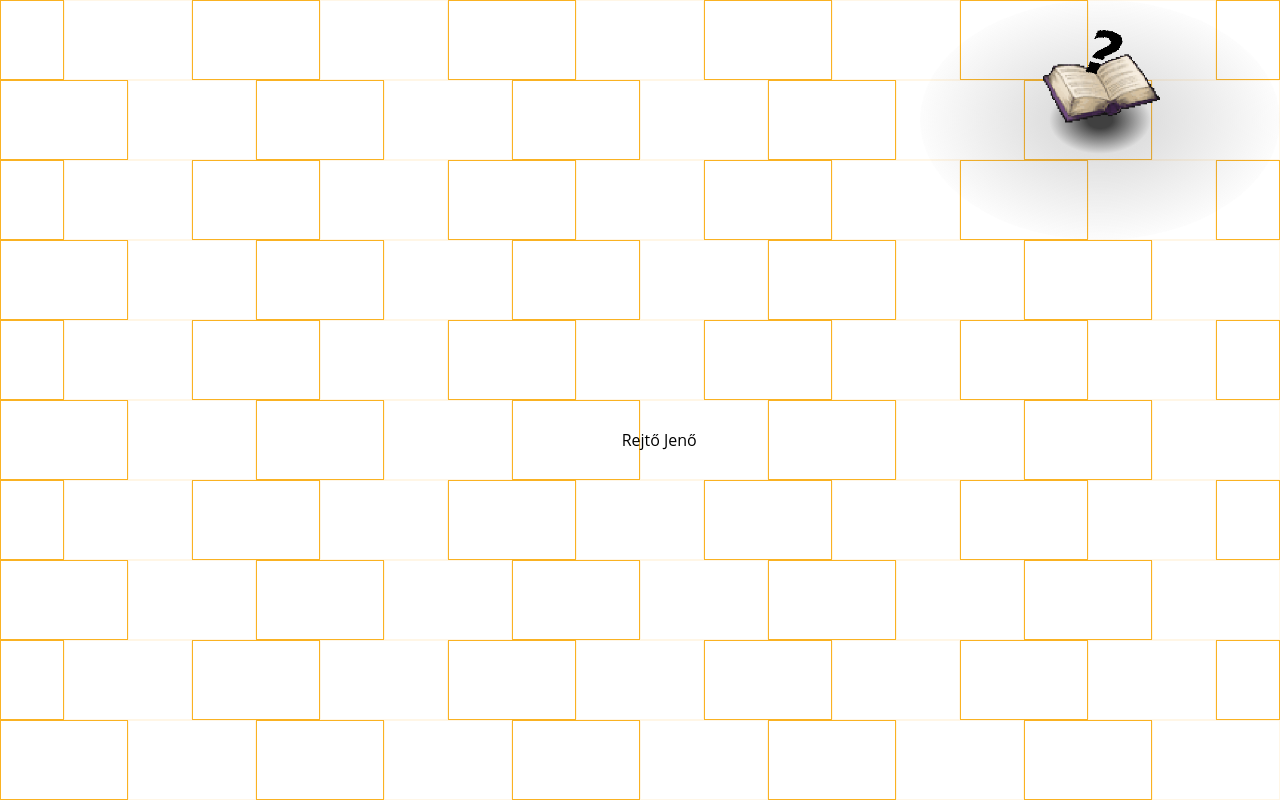
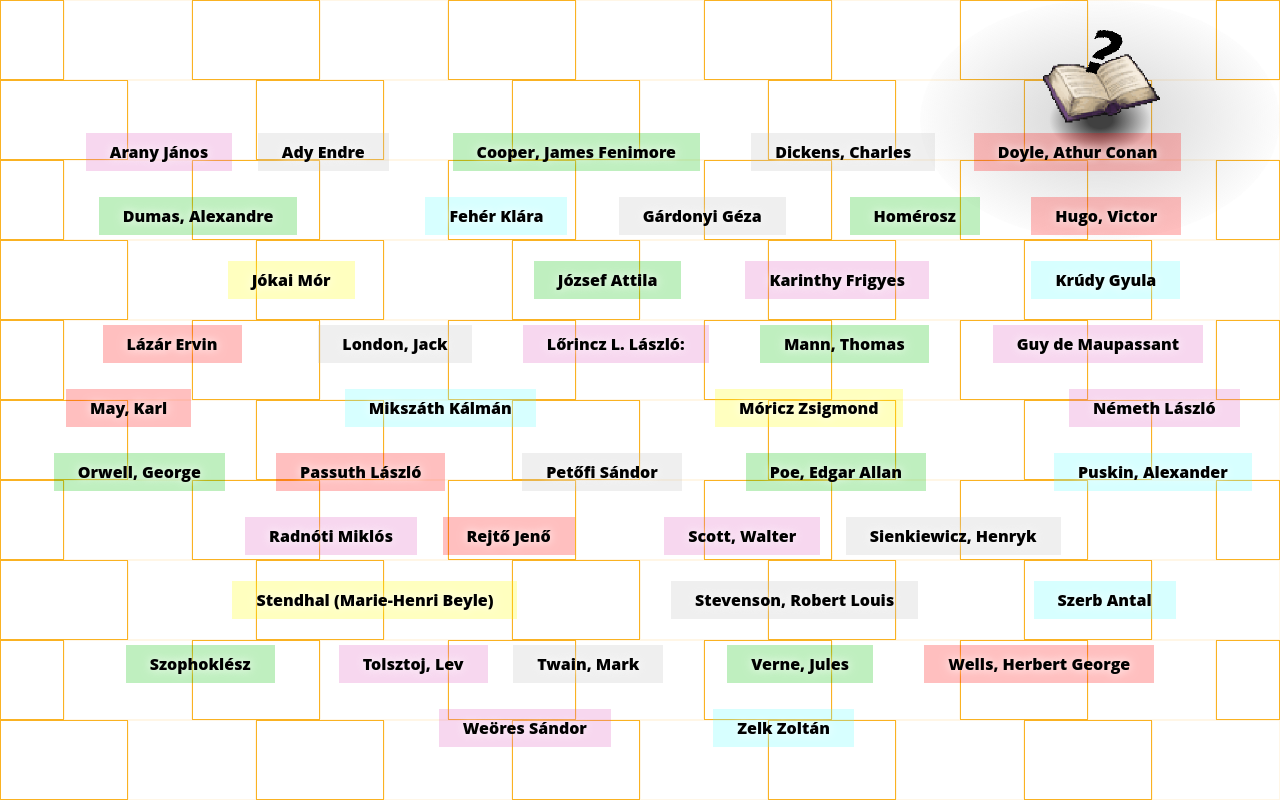
Before and after one commit to kissjgabi/b8ks, a plain HTML site: page index.html in a window 1280 px wide. Drawn offline with Linux system fonts and the light colour scheme.

Commit message:
search in mek by authorname

```diff
--- a/index.html
+++ b/index.html
@@ -150,19 +150,145 @@
         </div>
     </div>
 
-    <div class="list">
-        <a href="rejto_jeno/index.html" class="author">
-            Rejtő Jenő
+    <div class="sprite">
+        <a onclick="jumpToRandombook()">
+            <img src="b8k.png" class="play">
         </a>
     </div>
 
-    <a onclick="jumpToRandombook()" class="sprite">
-        <img src="b8k.png" class="play">
-    </a>
-    </a>
+    <div class="list">
+        <a class="author" onclick="jumpToAuthor('Arany János')">
+            Arany János
+        </a>
+        <a class="author" onclick="jumpToAuthor('Ady Endre')">
+            Ady Endre
+        </a>
+        <a class="author" onclick="jumpToAuthor('James Fenimore Cooper')">
+            Cooper, James Fenimore
+        </a>
+        <a class="author" onclick="jumpToAuthor('Dickens')">
+            Dickens, Charles
+        </a>
+        <a class="author" onclick="jumpToAuthor('Arthur Conan Doyle')">
+            Doyle, Athur Conan
+        </a>
+        <a class="author" onclick="jumpToAuthor('Dumas')">
+            Dumas, Alexandre
+        </a>
+        <a class="author" onclick="jumpToAuthor('Fehér Klára')">
+            Fehér Klára
+        </a>
+        <a class="author" onclick="jumpToAuthor('Gárdonyi')">
+            Gárdonyi Géza
+        </a>
+        <a class="author" onclick="jumpToAuthor('Homérosz')">
+            Homérosz
+        </a>
+        <a class="author" onclick="jumpToAuthor('Victor Hugo')">
+            Hugo, Victor
+        </a>
+        <a class="author" onclick="jumpToAuthor('Jókai Mór')">
+            Jókai Mór
+        </a>
+        <a class="author" onclick="jumpToAuthor('József Attila&dc_title=költeménye')">
+            József Attila
+        </a>
+        <a class="author" onclick="jumpToAuthor('Karinthy Frigyes')">
+            Karinthy Frigyes
+        </a>
+        <a class="author" onclick="jumpToAuthor('Krúdy Gyula')">
+            Krúdy Gyula
+        </a>
+        <a class="author" onclick="jumpToAuthor('Lázár Ervin')">
+            Lázár Ervin
+        </a>
+        <a class="author" onclick="jumpToAuthor('Jack London')">
+            London, Jack
+        </a>
+        <a class="author" onclick="jumpToAuthor('Lőrincz L. László')">
+            Lőrincz L. László:
+        </a>
+        <a class="author" onclick="jumpToAuthor('Thomas Mann')">
+            Mann, Thomas
+        </a>
+        <a class="author" onclick="jumpToAuthor('Maupassant')">
+            Guy de Maupassant
+        </a>
+        <a class="author" onclick="jumpToAuthor('May')">
+            May, Karl
+        </a>
+        <a class="author" onclick="jumpToAuthor('Mikszáth')">
+            Mikszáth Kálmán
+        </a>
+        <a class="author" onclick="jumpToAuthor('Móricz')">
+            Móricz Zsigmond
+        </a>
+        <a class="author" onclick="jumpToAuthor('Németh László')">
+            Németh László
+        </a>
+        <a class="author" onclick="jumpToAuthor('Orwell')">
+            Orwell, George
+        </a>
+        <a class="author" onclick="jumpToAuthor('Passuth')">
+            Passuth László
+        </a>
+        <a class="author" onclick="jumpToAuthor('Petőfi')">
+            Petőfi Sándor
+        </a>
+        <a class="author" onclick="jumpToAuthor('Poe')">
+            Poe, Edgar Allan
+        </a>
+        <a class="author" onclick="jumpToAuthor('Puskin')">
+            Puskin, Alexander
+        </a>
+        <a class="author" onclick="jumpToAuthor('Radnóti Miklós')">
+            Radnóti Miklós
+        </a>
+        <a href="jeno_rejto/index.html" class="author">
+            Rejtő Jenő
+        </a>
+        <a class="author" onclick="jumpToAuthor('Walter Scott')">
+            Scott, Walter
+        </a>
+        <a class="author" onclick="jumpToAuthor('Sienkiewicz')">
+            Sienkiewicz, Henryk
+        </a>
+        <a class="author" onclick="jumpToAuthor('Stendhal')">
+            Stendhal (Marie-Henri Beyle)
+        </a>
+        <a class="author" onclick="jumpToAuthor('Stevenson')">
+            Stevenson, Robert Louis
+        </a>
+        <a class="author" onclick="jumpToAuthor('Szerb Antal')">
+            Szerb Antal
+        </a>
+        <a class="author" onclick="jumpToAuthor('Szophoklész')">
+            Szophoklész
+        </a>
+        <a class="author" onclick="jumpToAuthor('Tolsztoj')">
+            Tolsztoj, Lev
+        </a>
+        <a class="author" onclick="jumpToAuthor('Twain')">
+            Twain, Mark
+        </a>
+        <a class="author" onclick="jumpToAuthor('Verne')">
+            Verne, Jules
+        </a>
+        <a class="author" onclick="jumpToAuthor('Wells')">
+            Wells, Herbert George
+        </a>
+        <a class="author" onclick="jumpToAuthor('Weöres Sándor')">
+            Weöres Sándor
+        </a>
+        <a class="author" onclick="jumpToAuthor('Zelk Zoltán')">
+            Zelk Zoltán
+        </a>
+    </div>
 
     <script>
         let mekRoot = "https://mek.oszk.hu/";
+
+        let mekSearch = "https://mek.oszk.hu/kereses.mhtml?dc_creator="
 
         function randomDirMEK() {
             first = Math.floor(Math.random() * 211); // 0-210
@@ -181,6 +307,10 @@
             randomBook = randomDirMEK();
             location.href = randomBook;
         }
+
+        function jumpToAuthor(author) {
+            location.href = mekSearch + author;
+        }
     </script>
 </body>
 
--- a/n_b6styleMMXX.css
+++ b/n_b6styleMMXX.css
@@ -79,31 +79,42 @@ body {
 
 .author {
     color: black;
+    text-shadow: 0 0 10px white;
+    font-weight: 900;
     text-decoration: none;
+    padding: 1vmin 3vmin;
+    cursor: pointer;
 }
 
 .author:nth-child(odd) {
-    padding: 1vh 1vw 1vh 2vw;
+    margin: 1vh 1vw 1vh 2vw;
+    background: rgba(224, 96, 192, 0.25);
 }
 
 .author:nth-child(even) {
-    padding: 1vh 2vw 1vh 1vw;
+    margin: 1vh 2vw 1vh 1vw;
+    background: rgba(192, 192, 192, 0.25);
 }
 
 .author:nth-child(3n) {
-    padding: 1vh 3vw 1vh 3vw;
+    margin: 1vh 3vw 1vh 3vw;
+    background: lightblue;
+    background: rgba(0, 192, 0, 0.25);
 }
 
 .author:nth-child(5n) {
-    padding: 1vh 5vw 1vh 1vw;
+    margin: 1vh 5vw 1vh 1vw;
+    background: rgba(255, 0, 0, 0.25);
 }
 
 .author:nth-child(7n) {
-    padding: 1vh 3vw 1vh 7vw;
+    margin: 1vh 3vw 1vh 7vw;
+    background: rgba(96, 255, 255, 0.25);
 }
 
 .author:nth-child(11n) {
-    padding: 1vh 11vw 1vh 11vw;
+    margin: 1vh 11vw 1vh 11vw;
+    background: rgba(255, 255, 0, 0.25);
 }
 
 .sprite {
```
Also changed, not shown: jeno_rejto/index.html (renamed from rejto_jeno/index.html), jeno_rejto/n_b6styleMMXX.css (renamed from rejto_jeno/n_b6styleMMXX.css).
